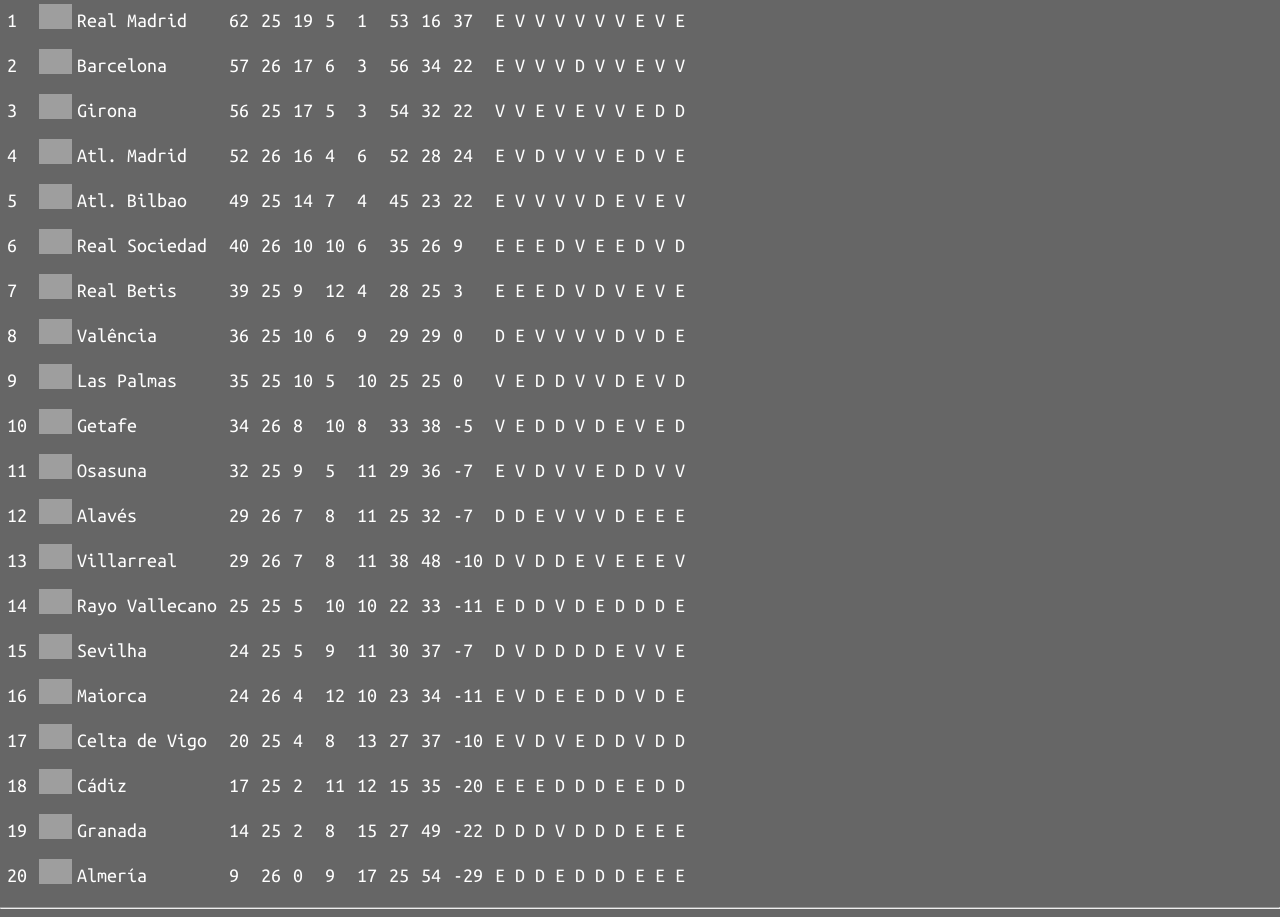
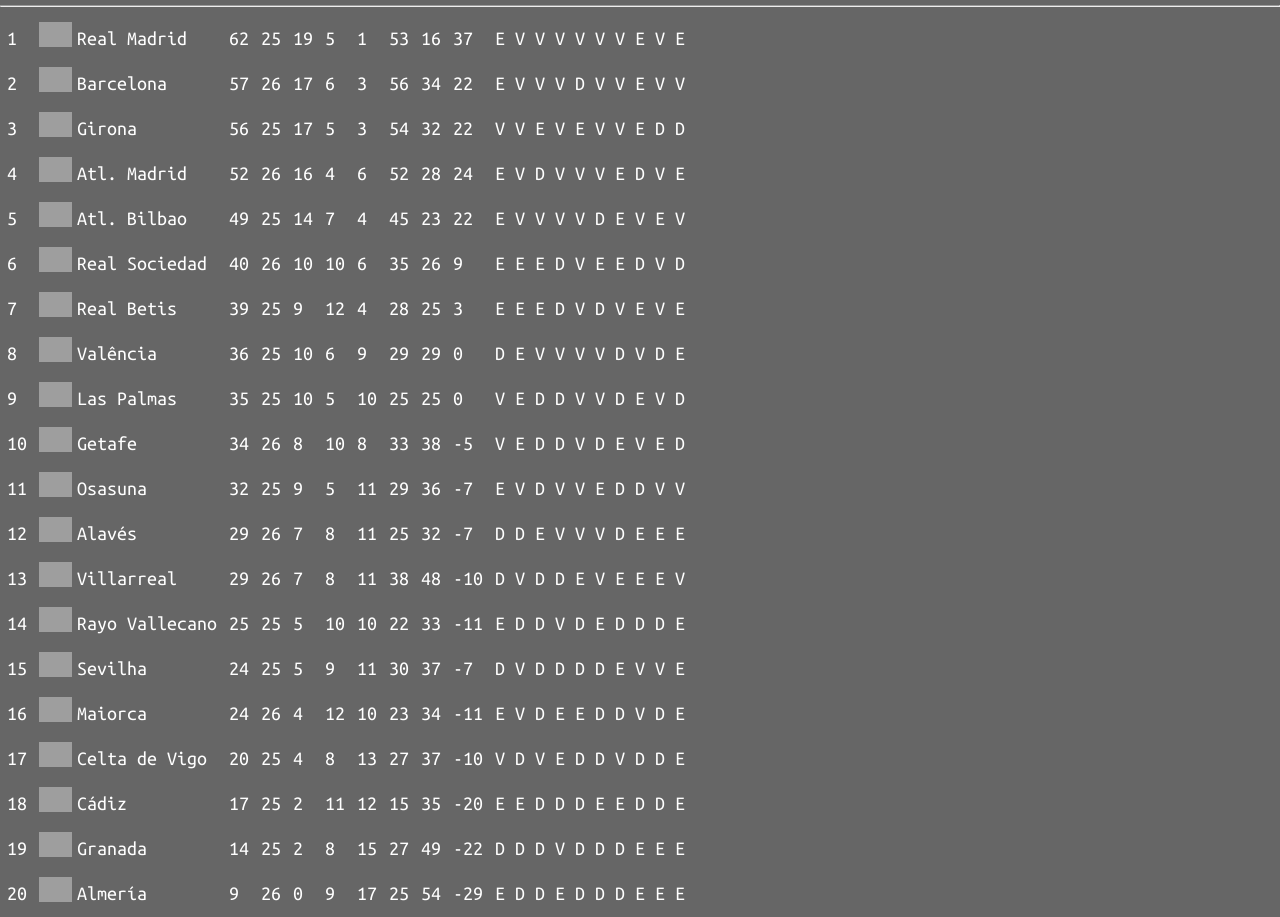
Before and after one commit to davidmonteiro03/davidmonteiro03.github.io, a plain HTML site: page tables/spain_la_liga.html in a window 1280 px wide. Shown: the part 53-970 px from the top of the page. Drawn offline with Linux system fonts and the light colour scheme; grey boxes are pictures that could not be loaded.

Commit message:
git updates

```diff
--- a/tables/spain_la_liga.html
+++ b/tables/spain_la_liga.html
@@ -25,7 +25,7 @@
 				</div>
 			</div>
 		</div>
-		<div>
+		<div><hr/>
 			<div class="table-container">
 				<table>
 					<tr>
@@ -671,7 +671,7 @@
 							<span>-10</span>
 						</td>
 						<td>
-							<span>E V D V E D D V D D</span>
+							<span>V D V E D D V D D E</span>
 						</td>
 					</tr>
 					<tr>
@@ -709,7 +709,7 @@
 							<span>-20</span>
 						</td>
 						<td>
-							<span>E E E D D D E E D D</span>
+							<span>E E D D D E E D D E</span>
 						</td>
 					</tr>
 					<tr>
@@ -789,7 +789,7 @@
 						</td>
 					</tr>
 				</table>
-			</div><hr/>
+			</div>
 		</div>
 	</body>
 </html>
```
Also changed, not shown: tables/belgium_jupiter_pro_league.html (+2 -2 lines), tables/england_premier_league.html (+2 -2 lines), tables/france_ligue_1.html (+2 -2 lines), tables/germany_bundesliga.html (+2 -2 lines), tables/italy_serie_a.html (+2 -2 lines), tables/netherlands_eredivisie.html (+2 -2 lines), tables/portugal_primeira_liga.html (+2 -2 lines), tables/uefa_champions_league.html (+2 -2 lines).
